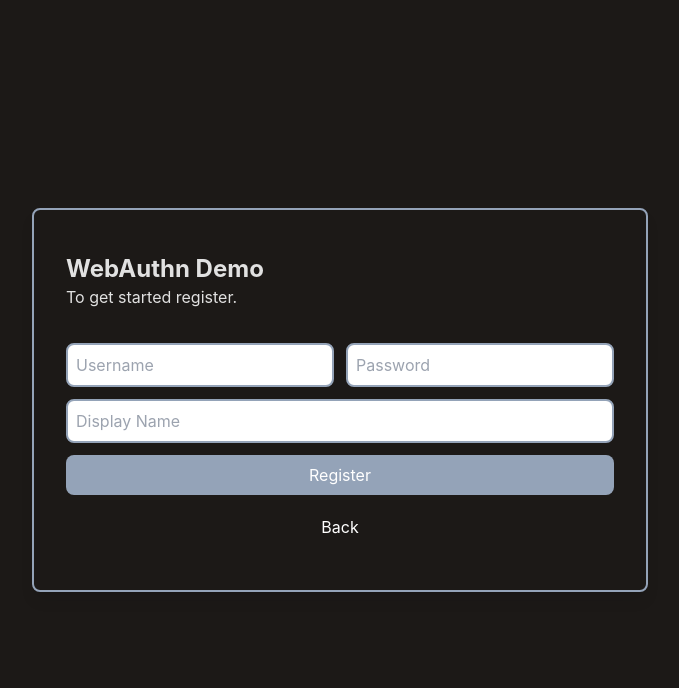
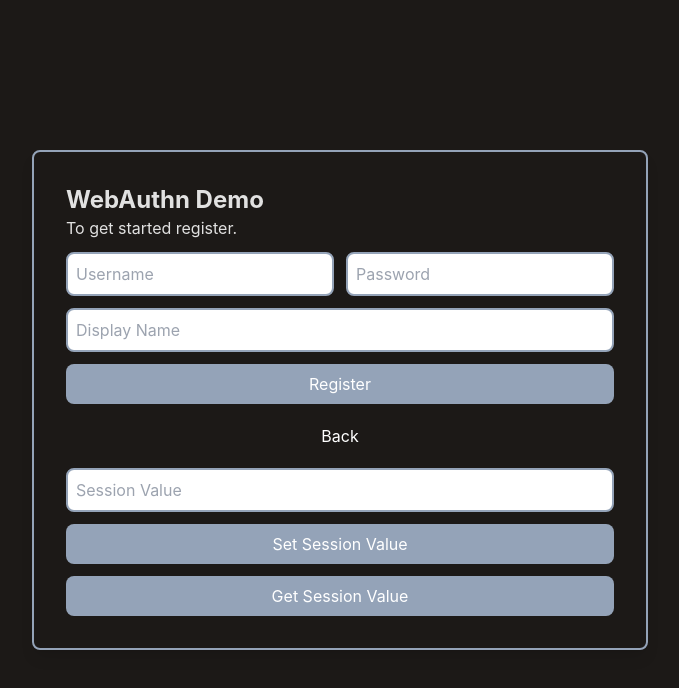
Before and after one commit to JGStJohnson/WebAuthn_Demo_Frontend, a React (Vite) app: page / in a window 1280 px wide. Both pictures are taken after a click on the button "Register". Shown: the top 688 px of the page, without its empty margins (300-979 px from the left). Built offline with nearby package versions, Linux system fonts and the light colour scheme.

Commit message:
alerting cookies to see if they are being set

```diff
--- a/src/App.tsx
+++ b/src/App.tsx
@@ -1,5 +1,6 @@
 import { useEffect, useState } from 'react'
 
+//#region Base64 Stuff
 function base64ToArrayBuffer(base64: string): ArrayBuffer {
     base64 = base64.replace(/-/g, '+').replace(/_/g, '/');
     const binaryString = window.atob(base64);
@@ -24,6 +25,7 @@ function arrayBufferToBase64Url(arrayBuffer: ArrayBuffer): string {
     const base64 = arrayBufferToBase64(arrayBuffer);
     return base64.replace(/\+/g, '-').replace(/\//g, '_').replace(/=/g, '');
 }
+//#endregion
 
 function App() {
     const [isWebAuthnSupported, setIsWebAuthnSupported] = useState<boolean>(false);
@@ -32,6 +34,7 @@ function App() {
     const [username, setUsername] = useState<string>('');
     const [password, setPassword] = useState<string>('');
     const [displayName, setDisplayName] = useState<string>('');
+    const [sessionValue, setSessionValue] = useState<string>('');
 
     useEffect(() => {
         if (window.PublicKeyCredential) {
@@ -175,11 +178,12 @@ function App() {
                 if (!response.ok) {
                     throw new Error(`Failed to get registration options: ${response.statusText}, ${response.status}`);
                 }
-
+                alert(document.cookie);
                 return response.json();
             })
             .then((options) => {
                 console.log(options);
+                alert(document.cookie);
                 options.challenge = base64ToArrayBuffer(options.challenge);
                 options.user.id = base64ToArrayBuffer(options.user.id);
                 return navigator.credentials.create({
@@ -224,6 +228,37 @@ function App() {
                 console.error(error);
                 alert(`Failed to register credential: ${error}`);
             });
+    }
+
+    function SetSessionValue() {
+        fetch(`${import.meta.env.VITE_API_URL}/api/SessionTest/${sessionValue}`)
+        .then((response) => {
+            if (!response.ok) {
+                throw new Error('Failed to set session value');
+            }
+            alert("Session value set");
+        })
+        .catch((error) => {
+            console.error(error);
+            alert('Failed to set session value');
+        });
+    }
+
+    function getSessionValue() {
+        fetch(`${import.meta.env.VITE_API_URL}/api/SessionTest`)
+        .then((response) => {
+            if (!response.ok) {
+                throw new Error('Failed to get session value');
+            }
+            return response.text();
+        })
+        .then((data) => {
+            alert(data);
+        })
+        .catch((error) => {
+            console.error(error);
+            alert('Failed to get session value');
+        });
     }
 
     if (!isWebAuthnSupported) {
@@ -293,6 +328,11 @@ function App() {
                         <button className='w-full p-2 bg-slate-400 text-white rounded-lg' onClick={() => register()}>Register</button>
                     </label>
                     <button className='md:col-span-2 p-2 hover:underline text-white rounded-lg' onClick={() => swapAuthType(false)}>Back</button>
+                    <label htmlFor='text' className='md:col-span-2'>
+                        <input type="text" placeholder='Session Value' value={sessionValue} onChange={(e) => setSessionValue(e.target.value)} className='p-2 border-2 border-slate-400 rounded-lg w-full' />
+                    </label>
+                    <button className='md:col-span-2 p-2 bg-slate-400 text-white rounded-lg' onClick={() => SetSessionValue()}>Set Session Value</button>
+                    <button className='md:col-span-2 p-2 bg-slate-400 text-white rounded-lg' onClick={() => getSessionValue()}>Get Session Value</button>
                 </div>
             </div>
         )
```
